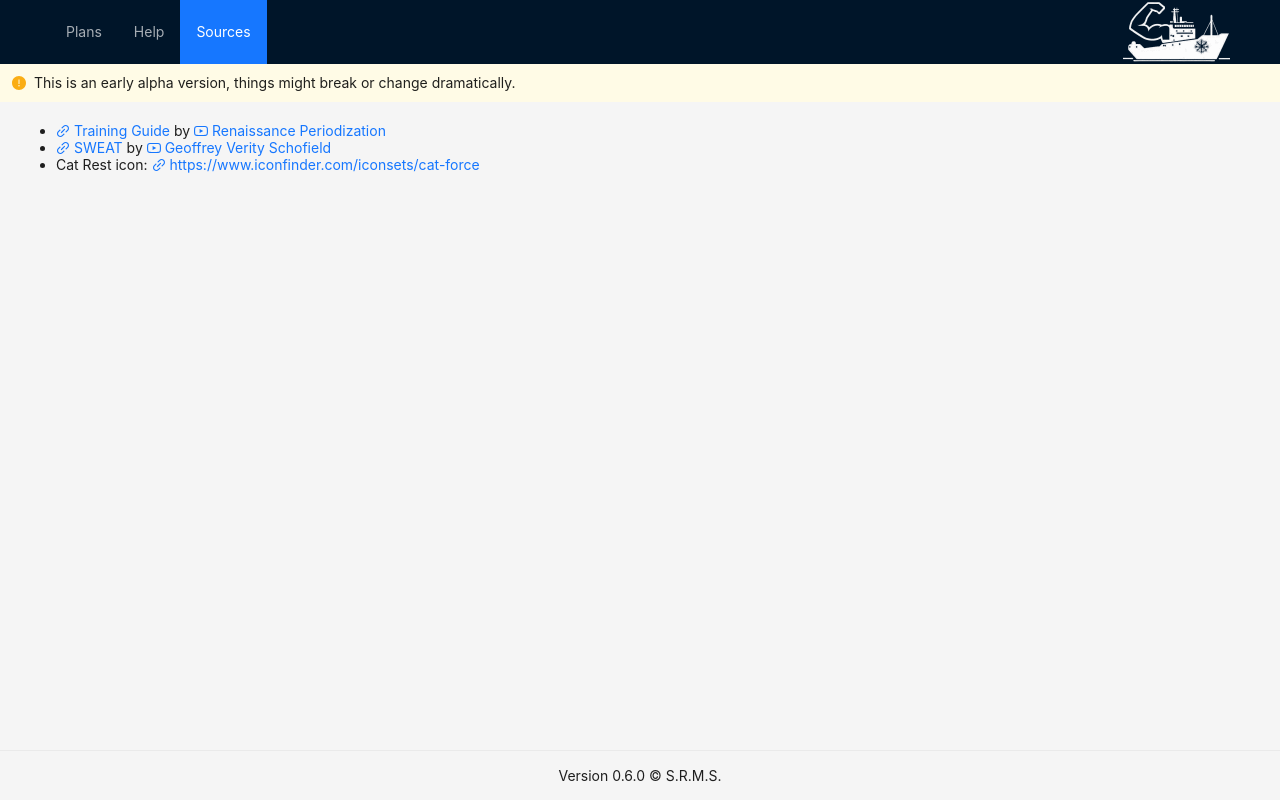
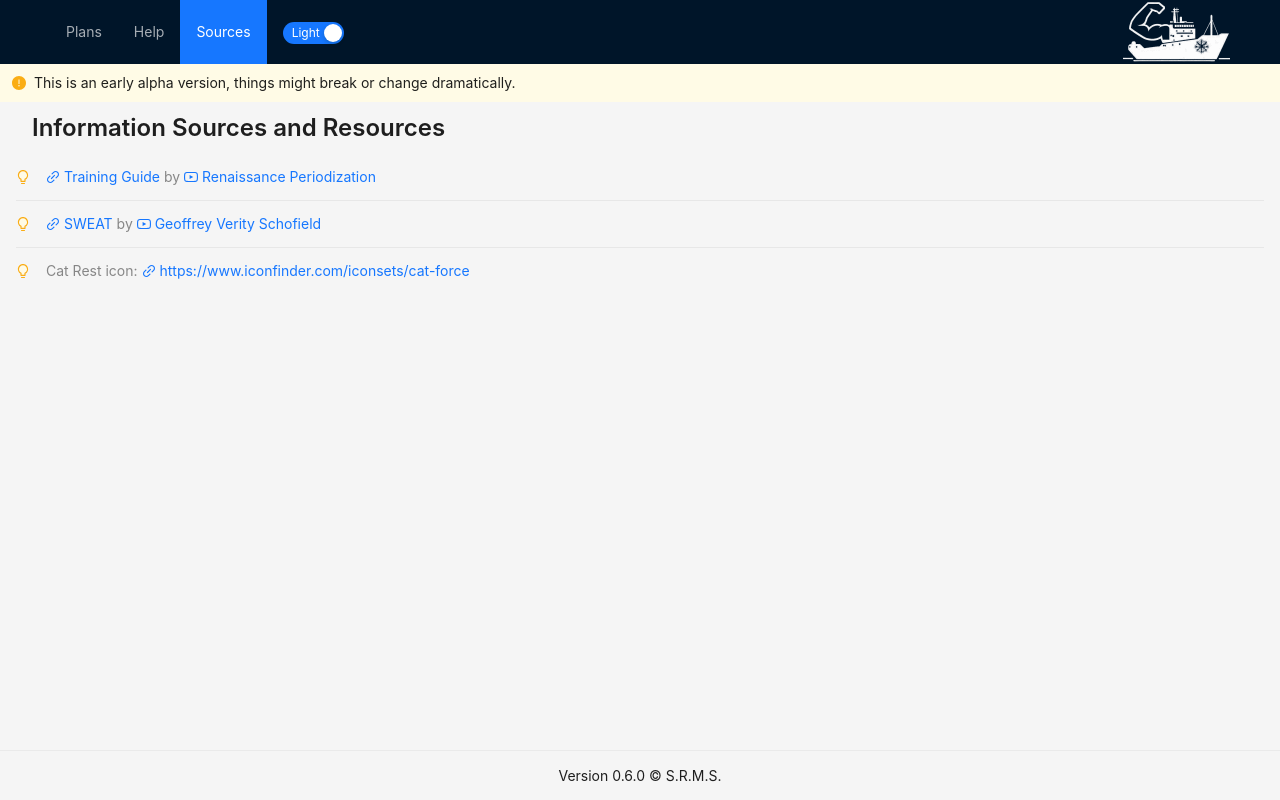
Before and after one commit to treble-snake/workout-plan-analyzer, a Next.js app: page /sources in a window 1280 px wide. Built offline with nearby package versions, Linux system fonts and the light colour scheme.

Commit message:
feat: add dark mode

```diff
--- a/api-lib/LocalStorageApi.ts
+++ b/api-lib/LocalStorageApi.ts
@@ -8,9 +8,11 @@ import {
   denormalizePlan,
   normalizePlan
 } from '../components/workout-viewer/WorkoutUtils';
+import {Theme} from '../components/layout/theme/types';
 
 const DRAFT_KEY = 'wpa:draft';
 const PLANS_PREFIX_KEY = 'wpa:saved-plans';
+const THEME_KEY = 'wpa:ui-theme';
 
 function fetchPlans(): WorkoutPlan[] {
   const json = localStorage.getItem(PLANS_PREFIX_KEY) ?? '[]';
@@ -67,5 +69,11 @@ export const LocalStorageApi: PlanStorageApi = {
   },
   async deletePlan(id: string): Promise<void> {
     savePlans(fetchPlans().filter(it => it.id !== id));
+  },
+  async saveTheme(theme: Theme) {
+    localStorage.setItem(THEME_KEY, theme);
+  },
+  async getTheme(): Promise<Theme | null> {
+    return (localStorage.getItem(THEME_KEY) as Theme) || null;
   }
 };
--- a/api-lib/index.ts
+++ b/api-lib/index.ts
@@ -1,6 +1,6 @@
 import {WorkoutPlan} from '../types/workout';
 import {LocalStorageApi} from './LocalStorageApi';
-
+import {Theme} from '../components/layout/theme/types';
 
 export interface PlanStorageApi {
   listPlans(): Promise<WorkoutPlan[]>;
@@ -16,6 +16,11 @@ export interface PlanStorageApi {
   savePlan(plan: WorkoutPlan): Promise<string>;
 
   deletePlan(id: string): Promise<void>;
+
+  // TODO: move to a separate interface
+  saveTheme(theme: Theme): Promise<void>;
+
+  getTheme(): Promise<Theme | null>;
 }
 
 export const PlanStorage: PlanStorageApi = LocalStorageApi;
--- a/components/layout/MainLayout.tsx
+++ b/components/layout/MainLayout.tsx
@@ -4,6 +4,7 @@ import Link from 'next/link';
 import {useRouter} from 'next/router';
 import styles from './MainLayout.module.css';
 import pj from '../../package.json';
+import {ThemeSwitch} from './theme/ThemeSwitch';
 
 export const MainLayout = ({children}: any) => {
   const router = useRouter();
@@ -33,6 +34,10 @@ export const MainLayout = ({children}: any) => {
                   label: <Link href={'/sources'}>Sources</Link>,
                   key: '/sources'
                 },
+                {
+                  label: <ThemeSwitch />,
+                  key: 'dark-mode',
+                }
               ]}
         />
       </Layout.Header>
--- /dev/null
+++ b/components/layout/theme/ThemeState.ts
@@ -0,0 +1,17 @@
+import {atom} from 'recoil';
+import {PlanStorage} from '../../../api-lib';
+import {Theme} from './types';
+
+export const themeState = atom<Theme | null>({
+  key: 'themeState',
+  default: null,
+  effects: [
+    ({onSet}) => {
+      onSet((theme: Theme | null) => {
+        if (theme !== null) {
+          PlanStorage.saveTheme(theme).catch(console.error);
+        }
+      });
+    }
+  ]
+});
--- /dev/null
+++ b/components/layout/theme/ThemeSwitch.tsx
@@ -0,0 +1,16 @@
+import {themeState} from './ThemeState';
+import {useRecoilState} from 'recoil';
+import {Switch} from 'antd';
+import {Theme} from './types';
+
+export const ThemeSwitch = () => {
+  const [theme, setTheme] = useRecoilState(themeState);
+
+  return (
+    <Switch onChange={(value) => setTheme(value ? Theme.light : Theme.dark)}
+            unCheckedChildren={'Dark'}
+            checkedChildren={'Light'}
+            checked={theme === Theme.light}
+    />
+  )
+}
--- /dev/null
+++ b/components/layout/theme/ThemeWrapper.tsx
@@ -0,0 +1,46 @@
+import React, {useEffect} from 'react';
+import {ConfigProvider, theme} from 'antd';
+import {useRecoilState} from 'recoil';
+import {themeState} from './ThemeState';
+import {GlobalLoading} from '../../../common/GlobalLoading';
+import {Theme} from './types';
+import {PlanStorage} from '../../../api-lib';
+
+const THEME_MAP = Object.freeze({
+  [Theme.light]: theme.defaultAlgorithm,
+  [Theme.dark]: theme.darkAlgorithm,
+});
+
+export const ThemeWrapper = ({children}: React.PropsWithChildren) => {
+  const [themeValue, setThemeValue] = useRecoilState(themeState);
+  useEffect(() => {
+    if (themeValue !== null) {
+      return;
+    }
+    PlanStorage.getTheme()
+      .then((theme) => {
+        if (theme) {
+          setThemeValue(theme);
+          return;
+        }
+        setThemeValue(
+          window &&
+          window.matchMedia &&
+          window.matchMedia('(prefers-color-scheme: dark)').matches ?
+            Theme.dark :
+            Theme.light);
+      });
+  }, [themeValue, setThemeValue]);
+
+  if (!themeValue) {
+    return <GlobalLoading />;
+  }
+
+  return <ConfigProvider theme={{
+    algorithm: [
+      THEME_MAP[themeValue] || THEME_MAP[Theme.light],
+    ]
+  }}>
+    {children}
+  </ConfigProvider>;
+};
--- /dev/null
+++ b/components/layout/theme/types.ts
@@ -0,0 +1,4 @@
+export enum Theme {
+  dark = 'dark',
+  light = 'light',
+}
--- a/pages/_app.tsx
+++ b/pages/_app.tsx
@@ -5,18 +5,22 @@ import {Alert} from 'antd';
 import {SWRConfig} from 'swr';
 import {localStorageFetcher} from '../api-lib/swr-fetchers/localStorageFetcher';
 import {RecoilRoot} from 'recoil';
+import React from 'react';
+import {ThemeWrapper} from '../components/layout/theme/ThemeWrapper';
 
-function MyApp({Component, pageProps}: AppProps) {
+function MyApp({Component, pageProps: {session, ...pageProps},}: AppProps) {
   return (
     <RecoilRoot>
       <SWRConfig value={{
         fetcher: localStorageFetcher
       }}>
-        <MainLayout>
-          <Alert.ErrorBoundary>
-            <Component {...pageProps} />
-          </Alert.ErrorBoundary>
-        </MainLayout>
+        <ThemeWrapper>
+          <MainLayout>
+            <Alert.ErrorBoundary>
+              <Component {...pageProps} />
+            </Alert.ErrorBoundary>
+          </MainLayout>
+        </ThemeWrapper>
       </SWRConfig>
     </RecoilRoot>
   );
--- a/pages/api/hello.ts
+++ /dev/null
@@ -1,13 +0,0 @@
-// Next.js API route support: https://nextjs.org/docs/api-routes/introduction
-import type {NextApiRequest, NextApiResponse} from 'next';
-
-type Data = {
-  name: string
-}
-
-export default function handler(
-  req: NextApiRequest,
-  res: NextApiResponse<Data>
-) {
-  res.status(200).json({ name: 'John Doe' })
-}
--- a/pages/sources.tsx
+++ b/pages/sources.tsx
@@ -1,11 +1,23 @@
 import {NextPage} from 'next';
-import {LinkOutlined, YoutubeOutlined} from '@ant-design/icons';
+import {BulbTwoTone, LinkOutlined, YoutubeOutlined} from '@ant-design/icons';
 import React from 'react';
+import {List, Typography} from 'antd';
+import {PageHeader} from '@ant-design/pro-layout';
+import {gold} from '@ant-design/colors';
 
 export const Sources: NextPage = () => {
   return (
-    <ul style={{marginTop: 20}}>
-      <li>
+    <>
+      <PageHeader title={
+        <Typography.Title level={3} style={{margin: 0}}>
+          Information Sources and Resources
+        </Typography.Title>
+      } />
+      <List itemLayout={'horizontal'}>
+        <List.Item>
+          <List.Item.Meta
+            avatar={<BulbTwoTone twoToneColor={gold.primary} />}
+            description={<>
               <a
                 target={'_blank'} rel={'noreferrer noopener'}
                 href={'https://rpstrength.com/expert-advice/hypertrophy-training-guide-central-hub'}>
@@ -15,8 +27,13 @@ export const Sources: NextPage = () => {
               href={'https://www.youtube.com/c/RenaissancePeriodization'}>
               <YoutubeOutlined /> Renaissance Periodization
             </a>
-      </li>
-      <li>
+            </>}
+          />
+        </List.Item>
+        <List.Item>
+          <List.Item.Meta
+            avatar={<BulbTwoTone twoToneColor={gold.primary} />}
+            description={<>
               <a
                 target={'_blank'} rel={'noreferrer noopener'}
                 href={'https://www.verityfit.com/product-page/sweat'}>
@@ -26,15 +43,21 @@ export const Sources: NextPage = () => {
               href={'https://www.youtube.com/c/GeoffreyVeritySchofield'}>
               <YoutubeOutlined /> Geoffrey Verity Schofield
             </a>
-      </li>
-      <li>
+            </>} />
+        </List.Item>
+        <List.Item>
+          <List.Item.Meta
+            avatar={<BulbTwoTone twoToneColor={gold.primary} />}
+            description={<>
               Cat Rest icon:{' '}
               <a target={'_blank'} rel={'noreferrer noopener'}
                  href={'https://www.iconfinder.com/iconsets/cat-force'}>
                 <LinkOutlined /> https://www.iconfinder.com/iconsets/cat-force
               </a>
-      </li>
-    </ul>
+            </>} />
+        </List.Item>
+      </List>
+    </>
   );
 };
 
```
Also changed, not shown: components/workout-viewer/meta-info/ViewerHeader.tsx (+5 -3 lines), pages/index.tsx (+6 -1 lines), 1 other file (tests, documents, lock files or other folders). Lines whose indentation alone changed are shown as unchanged.
